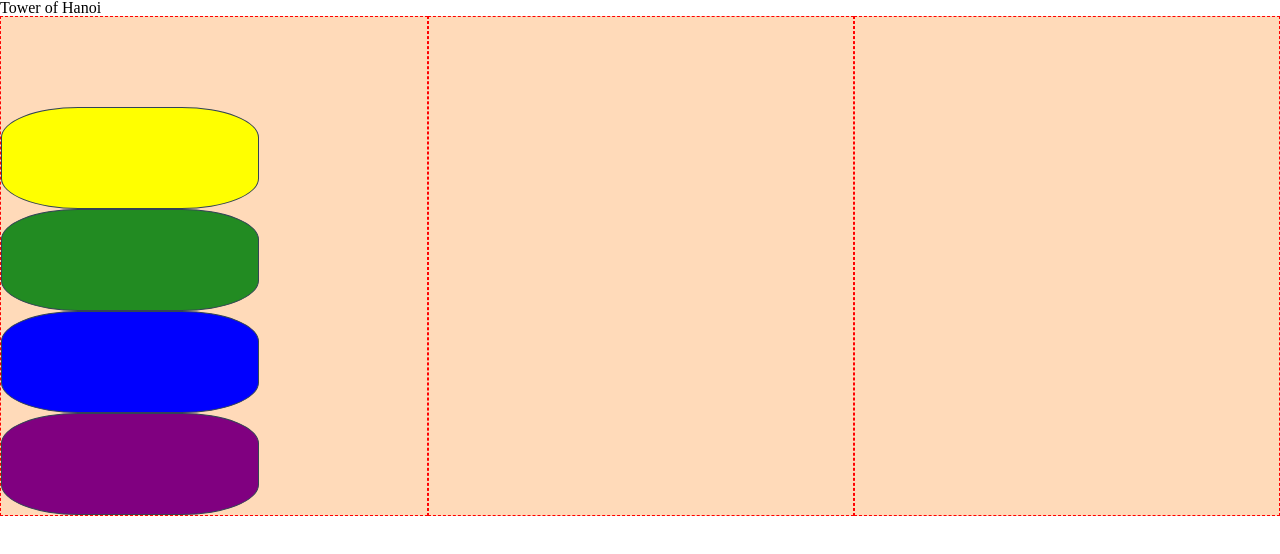
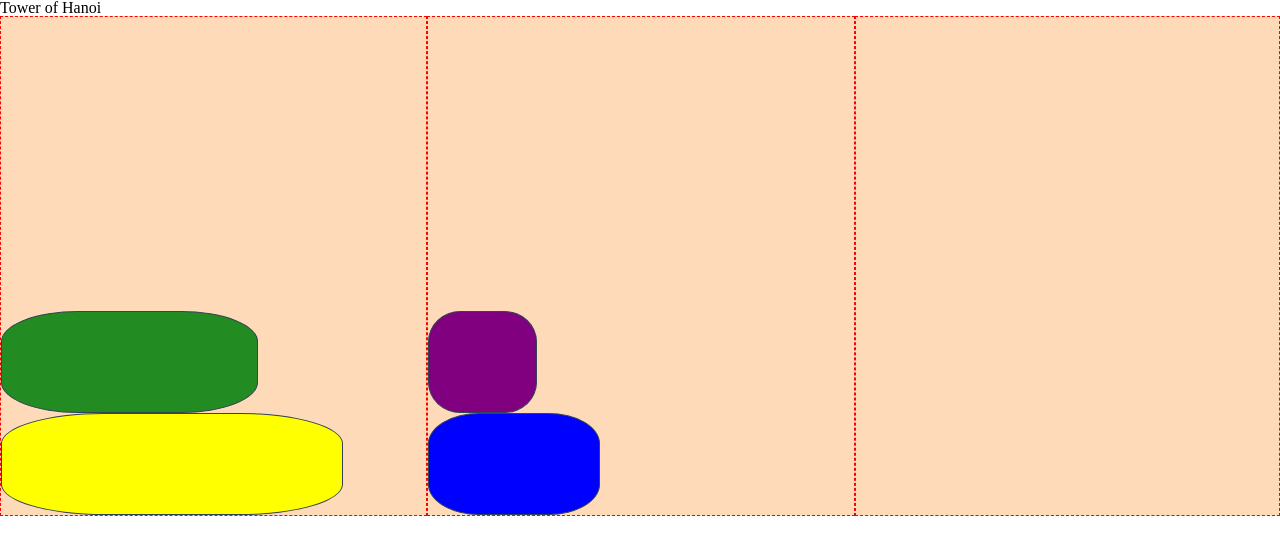
Before and after one commit to josephdubon/tower-of-hanoi, a plain HTML site: page index.html in a window 1280 px wide. Drawn offline with Linux system fonts and the light colour scheme.

Commit message:
Fixed errors with the discs showing up outside game div. Adjusted disc sizes in css.

```diff
--- a/css/style.css
+++ b/css/style.css
@@ -164,12 +164,12 @@ table {
 }
 
 #disc1 {
-    width: 60%;
+    width: 25%;
     background-color: purple;
 }
 
 #disc2 {
-    width: 60%;
+    width: 40%;
     background-color: blue;
 }
 
@@ -179,6 +179,6 @@ table {
 }
 
 #disc4 {
-    width: 60%;
+    width: 80%;
     background-color: yellow;
 }
--- a/index.html
+++ b/index.html
@@ -15,29 +15,26 @@
     <div id="game">
 
         <div class="tower" id="tower1">
-            <div class="disc" id="disc1" data-width="4"></div>
-            <div class="disc" id="disc2" data-width="3"></div>
-            <div class="disc" id="disc3" data-width="2"></div>
-            <div class="disc" id="disc4" data-width="1"></div>
+
+            <div class="disc" id="disc4" data-width="4"></div>
+            <div class="disc" id="disc3" data-width="3"></div>
         </div>
 
-        <div class="tower" id="tower2"></div>
+        <div class="tower" id="tower2">
+            <div class="disc" id="disc2" data-width="2"></div>
+            <div class="disc" id="disc1" data-width="1"></div>
+        </div>
 
-        <div class="tower" id="tower3"></div>
+
+        <div class="tower" id="tower3">
+            <!-- Tower 3 -->
+        </div>
 
         <div id="hand"></div>
 
     </div>
 
-
-
-
-
-
-
-
-
-
+    <!-- Start scripts -->
     <script src="src/script.js"></script>
 </body>
 
--- a/src/script.js
+++ b/src/script.js
@@ -12,8 +12,8 @@ let selectedDisc = null
 const towerClick = function (evt) {
     const tower = evt.currentTarget
     if (mode === "pickup") {
+        const disc = tower.lastElementChild
         // Pickup mode
-        const disc = tower.lastElementChild
         if (disc) {
             console.log("You picked up disc " + disc.id)
             selectedDisc = disc
@@ -31,6 +31,6 @@ const towerClick = function (evt) {
 }
 
 // Declare towers
-const tower1 = document.querySelector("tower1")
-const tower1 = document.querySelector("tower2")
-const tower1 = document.querySelector("tower3")
+const tower1 = document.querySelector("#tower1")
+const tower2 = document.querySelector("#tower2")
+const tower3 = document.querySelector("#tower3")
```
